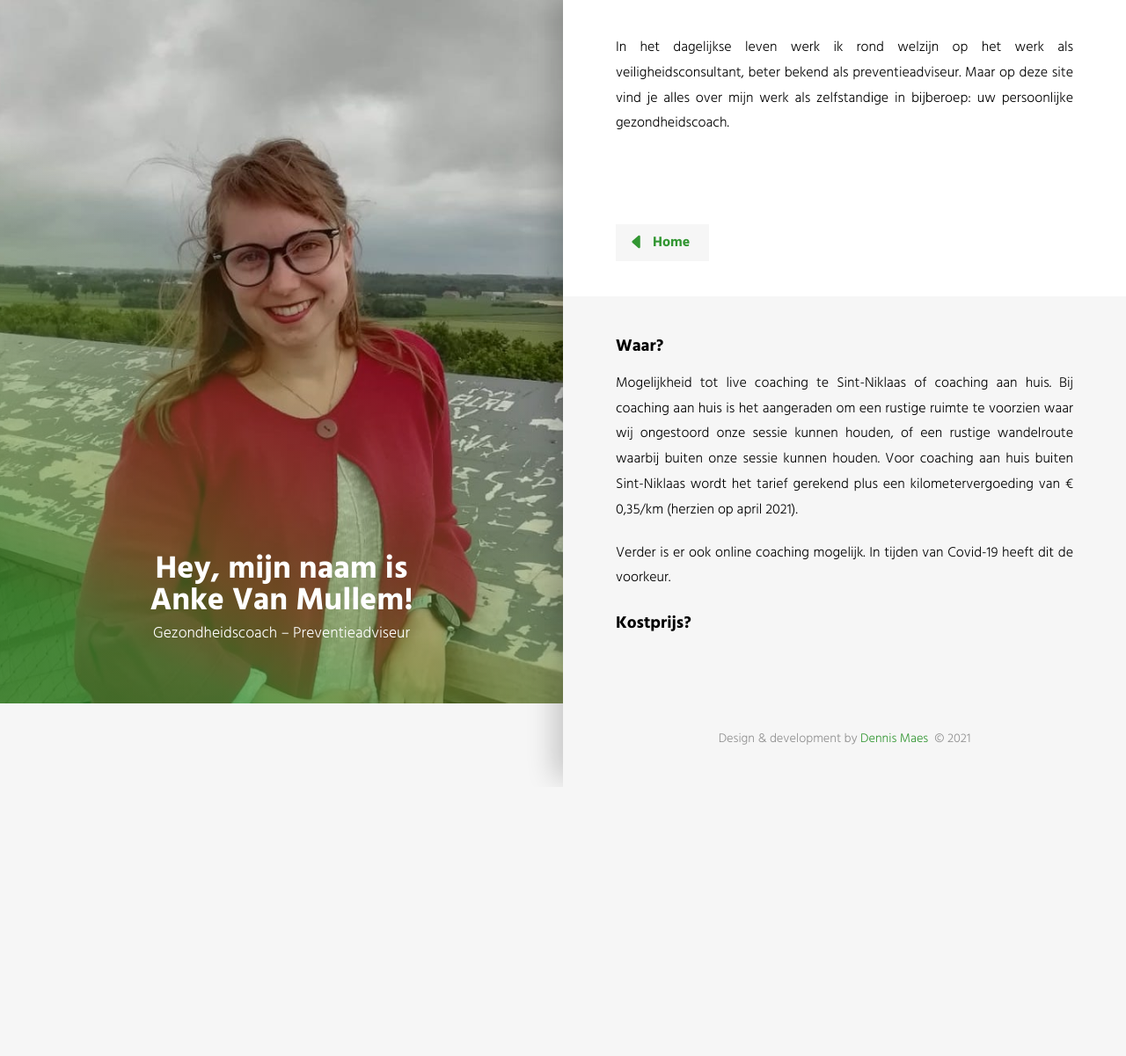
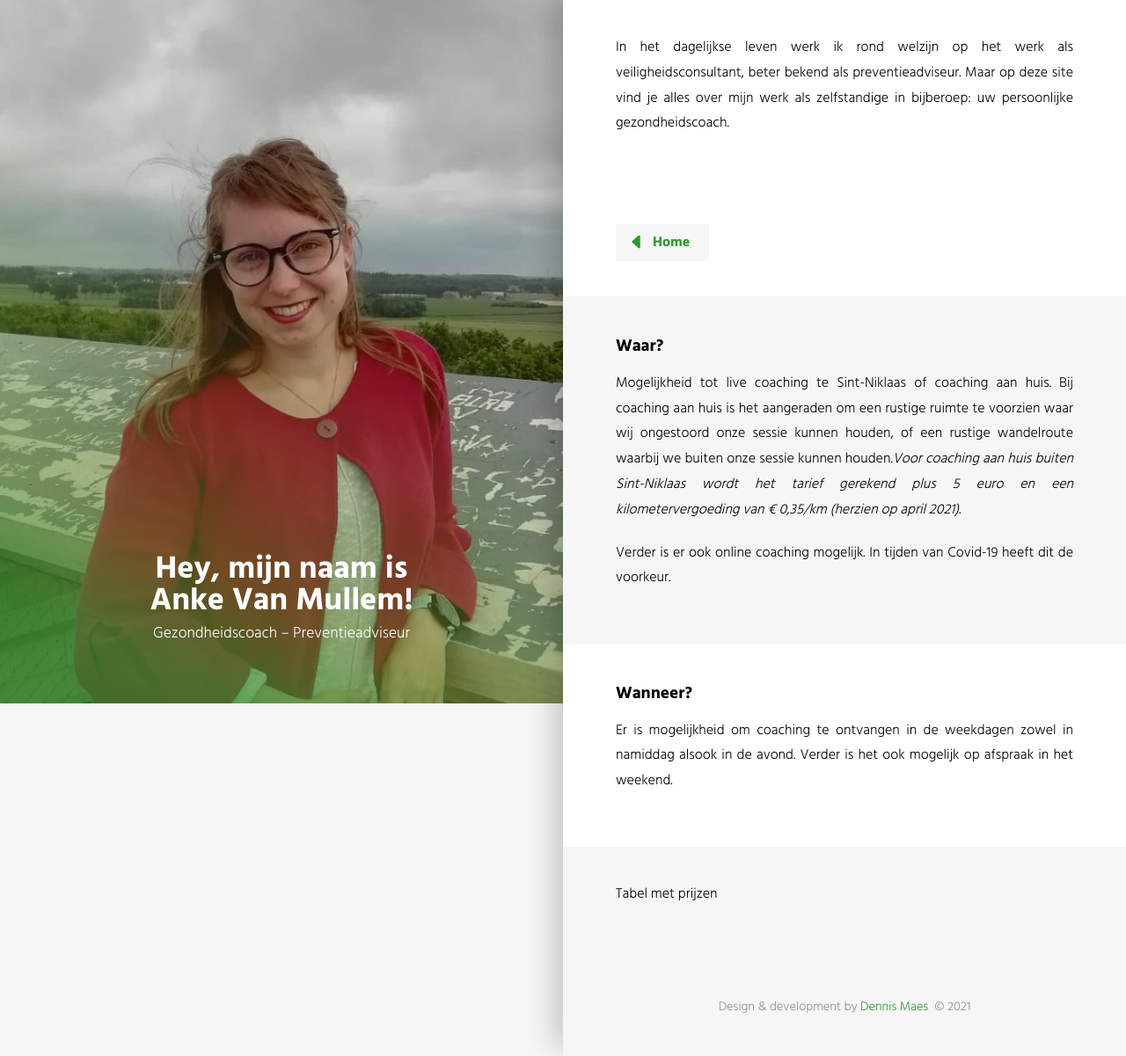
Before and after one commit to dennismaes/ankevanmullem, a Gatsby site: page /praktisch in a window 1280 px wide. Shown: the whole page at 88% size. Before the commit the page ends 895 px from the top, so only its background shows below. Built offline with nearby package versions, Linux system fonts and the light colour scheme; Gatsby itself is replaced by a stand-in of ours.

Commit message:
Praktisch

```diff
--- a/src/components/button.js
+++ b/src/components/button.js
@@ -111,3 +111,12 @@ export const ButtonDNA = () => (
         <DNA />Emma.health
     </ButtonLink>
 )
+
+const Praktisch = styled(BiDna)`
+  ${si}
+`
+export const ButtonPraktisch = () => (
+    <ButtonLink to="/praktisch">
+        <DNA />Praktische info
+    </ButtonLink>
+)
--- a/src/pages/index.js
+++ b/src/pages/index.js
@@ -3,7 +3,7 @@ import { graphql, Link } from "gatsby"
 
 import Layout from "../components/layout"
 import { Sticky, Section, Wrapper } from "../components/intro"
-import { ButtonDNA, ButtonAboutme, ButtonContact } from "../components/button"
+import { ButtonDNA, ButtonAboutme, ButtonContact, ButtonPraktisch } from "../components/button"
 import Card from "../components/card"
 
 const Index = ({ data }) => {
@@ -17,6 +17,7 @@ const Index = ({ data }) => {
         <ButtonContact />
         <ButtonAboutme />
         <ButtonDNA />
+        <ButtonPraktisch />
       </Sticky>
       <Section bgGrey id="gezondheidscoach">
         <h2>Gezondheidscoach</h2>
--- a/src/pages/praktisch.js
+++ b/src/pages/praktisch.js
@@ -4,6 +4,7 @@ import Layout from "../components/layout"
 import { Section, Sticky } from "../components/intro"
 import { Timeline, TimlineEntry } from "../components/timeline"
 import { ButtonHome, ButtonLinkedin } from "../components/button"
+
 
 const Praktisch = () => {
     return (
@@ -17,12 +18,17 @@ const Praktisch = () => {
       <Section bgGrey id="aboutme">
         <h2>Waar?</h2>
           <p>Mogelijkheid tot live coaching te Sint-Niklaas of coaching aan huis.
-          Bij coaching aan huis is het aangeraden om een rustige ruimte te voorzien waar wij ongestoord onze sessie kunnen houden, of een rustige wandelroute waarbij buiten onze sessie kunnen houden.
-          Voor coaching aan huis buiten Sint-Niklaas wordt het tarief gerekend plus een kilometervergoeding van € 0,35/km (herzien op april 2021).</p>
+          Bij coaching aan huis is het aangeraden om een rustige ruimte te voorzien waar wij ongestoord onze sessie kunnen houden, of een rustige wandelroute waarbij we buiten onze sessie kunnen houden.
+          <i>Voor coaching aan huis buiten Sint-Niklaas wordt het tarief gerekend plus 5 euro en een kilometervergoeding van € 0,35/km (herzien op april 2021).</i></p>
           <p>Verder is er ook online coaching mogelijk. In tijden van Covid-19 heeft dit de voorkeur.</p>
-        <h2>Kostprijs?</h2>
-        <p>
-        </p>
+      </Section>
+      <Section id="aboutme">
+          <h2>Wanneer?</h2>
+          <p>Er is mogelijkheid om coaching te ontvangen in de weekdagen zowel in namiddag alsook in de avond.
+              Verder is het ook mogelijk op afspraak in het weekend.</p>
+      </Section>
+      <Section bgGrey id="aboutme">
+        <p>Tabel met prijzen</p>
       </Section>
     </Layout>
     )
```
